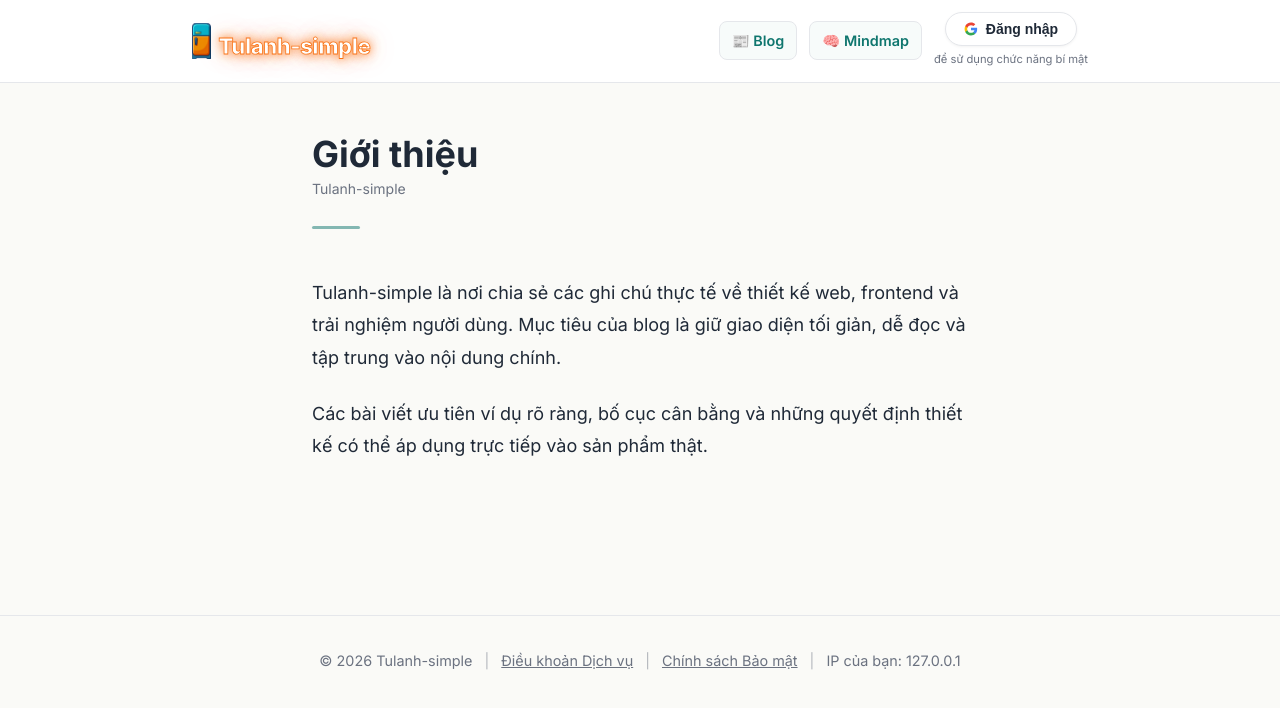
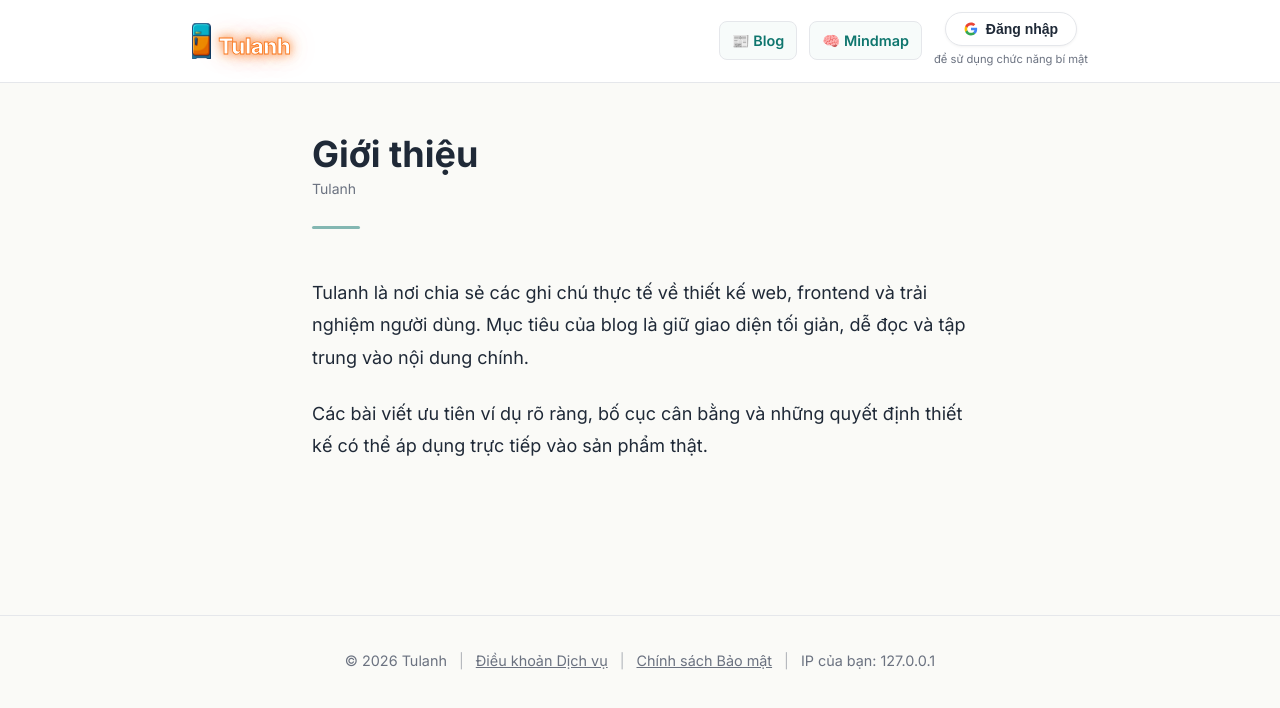
Before and after one commit to tranngoc-dev/Anti-Workflow-Ultimate, a Next.js app: page /about in a window 1280 px wide. Shown: the top 708 px of the page. Built offline with nearby package versions, Linux system fonts and the light colour scheme; no server answers; the database is empty.

Commit message:
fix: change branding name from Tulanh-simple to Tulanh on headers and pages

```diff
--- a/app/about/page.js
+++ b/app/about/page.js
@@ -1,6 +1,6 @@
 export const metadata = {
   title: 'Giới thiệu — Tủ lạnh',
-  description: 'Tulanh-simple là blog tối giản, tập trung vào nội dung, thiết kế web, frontend và trải nghiệm người dùng.',
+  description: 'Tulanh là blog tối giản, tập trung vào nội dung, thiết kế web, frontend và trải nghiệm người dùng.',
 };
 
 export default function AboutPage() {
@@ -10,13 +10,13 @@ export default function AboutPage() {
         <header className="post-header">
           <h1>Giới thiệu</h1>
           <div className="post-meta">
-            <span className="dynamic-site-name">Tulanh-simple</span>
+            <span className="dynamic-site-name">Tulanh</span>
           </div>
         </header>
 
         <div className="prose">
           <p>
-            Tulanh-simple là nơi chia sẻ các ghi chú thực tế về thiết kế web,
+            Tulanh là nơi chia sẻ các ghi chú thực tế về thiết kế web,
             frontend và trải nghiệm người dùng. Mục tiêu của blog là giữ giao
             diện tối giản, dễ đọc và tập trung vào nội dung chính.
           </p>
--- a/app/admin/layout.js
+++ b/app/admin/layout.js
@@ -169,12 +169,12 @@ export default function AdminLayout({ children }) {
       {/* Sidebar */}
       <aside className="admin-sidebar" role="navigation" aria-label="Admin navigation">
         <div className="admin-sidebar__header">
-          <a href="/admin" className="admin-sidebar__logo" aria-label="Tulanh-simple Admin - Về Dashboard">
+          <a href="/admin" className="admin-sidebar__logo" aria-label="Tulanh Admin - Về Dashboard">
             <svg width="20" height="20" viewBox="0 0 20 20" fill="none" aria-hidden="true">
               <rect width="20" height="20" rx="4" fill="currentColor" />
               <path d="M5 10L9 14L15 6" stroke="white" stroke-width="2" stroke-linecap="round" stroke-linejoin="round" />
             </svg>
-            Tulanh-simple
+            Tulanh
           </a>
         </div>
 
--- a/app/admin/login/page.js
+++ b/app/admin/login/page.js
@@ -101,7 +101,7 @@ export default function AdminLoginPage() {
         <header className="post-header" style={{ textAlign: 'center' }}>
           <img
             src="/images/fridge-logo.png"
-            alt="Tulanh-simple Admin"
+            alt="Tulanh Admin"
             style={{ width: '48px', height: '48px', marginBottom: '1rem' }}
           />
           <h1>Đăng nhập Admin</h1>
--- a/app/layout.js
+++ b/app/layout.js
@@ -21,10 +21,10 @@ async function getSiteName() {
       .eq('key', 'site_name')
       .single();
     if (error) throw error;
-    return data?.value || 'Tulanh-simple';
+    return data?.value || 'Tulanh';
   } catch (err) {
     console.error('[RootLayout] Lỗi lấy tên website:', err);
-    return 'Tulanh-simple';
+    return 'Tulanh';
   }
 }
 
```
